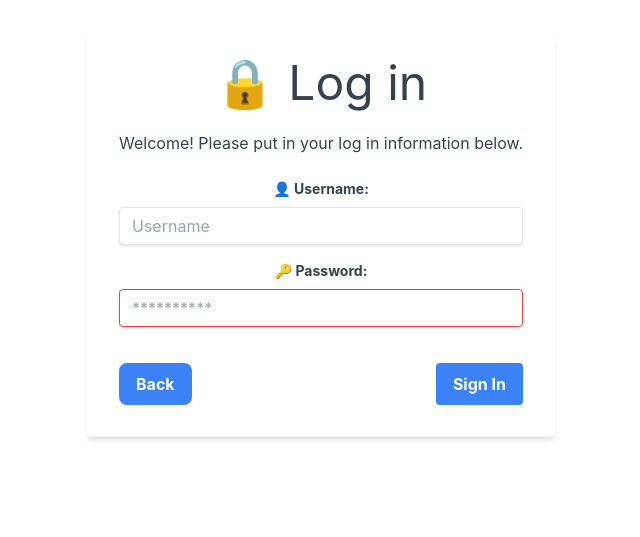
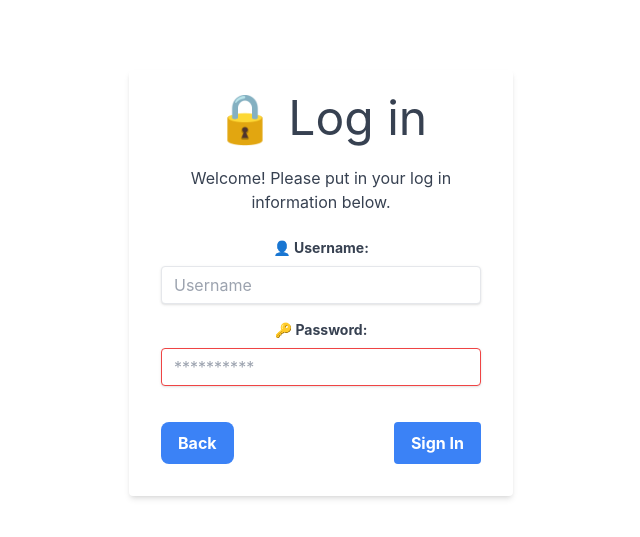
Before and after one commit to CalleTrogen/chatify-app, a React (Vite) app: page /login in a window 1280 px wide. Shown: the part 157-694 px from the top of the page, without its empty margins (319-959 px from the left). Built offline with nearby package versions, Linux system fonts and the light colour scheme.

Commit message:
new alert

```diff
--- a/src/comp/Chat.jsx
+++ b/src/comp/Chat.jsx
@@ -124,16 +124,6 @@ const AuthComponent = () => {
                         <p>No messages found.</p>
                     )}
                 </div>
-                {/*  {messages.length > 0 ? (
-                    messages.map((msg, index1) => (
-                        <div key={index1} className="flex justify-end space-x-4">
-                            <div className="max-w-xs p-4 rounded-lg bg-gray-100 flex flex-row space-x-2">
-                                <strong className="text-lg text-gray-500">{decodedJwt.user}:<img src={decodedJwt.avatar} className="w-6 h-6 float-left rounded-full" /></strong>
-                                <p className="text-gray-700">{msg.text}</p>
-                            </div>
-                        </div>
-                    )) */}
-                : (
                 <label className="form-control w-full max-w-xs">
                     <div className="label items-center">
                         <span className="label-text">New Message</span>
@@ -143,7 +133,6 @@ const AuthComponent = () => {
                         <button className="bg-blue-500 hover:bg-blue-700 text-white font-bold py-2 px-4 mt-3">Submit</button>
                     </div>
                 </label>
-                )}
             </div>
             <NavLink to='/' className="p-5">
                 <button className="bg-blue-500 hover:bg-blue-700 text-white font-bold py-2 px-4 mt-5">Back</button>
--- a/src/comp/Login.jsx
+++ b/src/comp/Login.jsx
@@ -37,8 +37,8 @@ function Login() {
     };
 
     return (
-        <div className="flex flex-row justify-center">
-            <form className="bg-white shadow-md rounded px-8 pt-6 pb-8 mb-4 mt-[20vh]">
+        <div className="flex flex-col items-center justify-center min-h-screen">
+            <form className="bg-white shadow-md rounded px-8 pt-6 pb-8 mb-4 mt-8 w-full max-w-sm">
                 <h1 className="text-5xl text-gray-700">🔒 Log in</h1><br></br>
                 <p className="text-gray-700">Welcome! Please put in your log in information below.</p><br></br>
                 <div className="mb-4">
@@ -64,7 +64,6 @@ function Login() {
                         value={password}
                         onChange={(e) => setPassword(e.target.value)}>
                     </input>
-
                 </div>
                 <div className="flex items-center justify-between">
                     <NavLink to='/'>
@@ -77,12 +76,12 @@ function Login() {
             </form>
             <>
                 {isAuthed && (
-                    <h1 className="text-white font-bold">Du loggas nu in...</h1>
+                    <h1 className="text-white font-bold -">Du loggas nu in...</h1>
                 )}
             </>
             <>
                 {showAlert && (
-                    <Alert className="w-50 mx-auto">
+                    <Alert className="bg-red-500 text-white text-center p-4 rounded shadow-md w-full max-w-sm">
                         Username or password couldn't be found
                     </Alert>
                 )}
```
